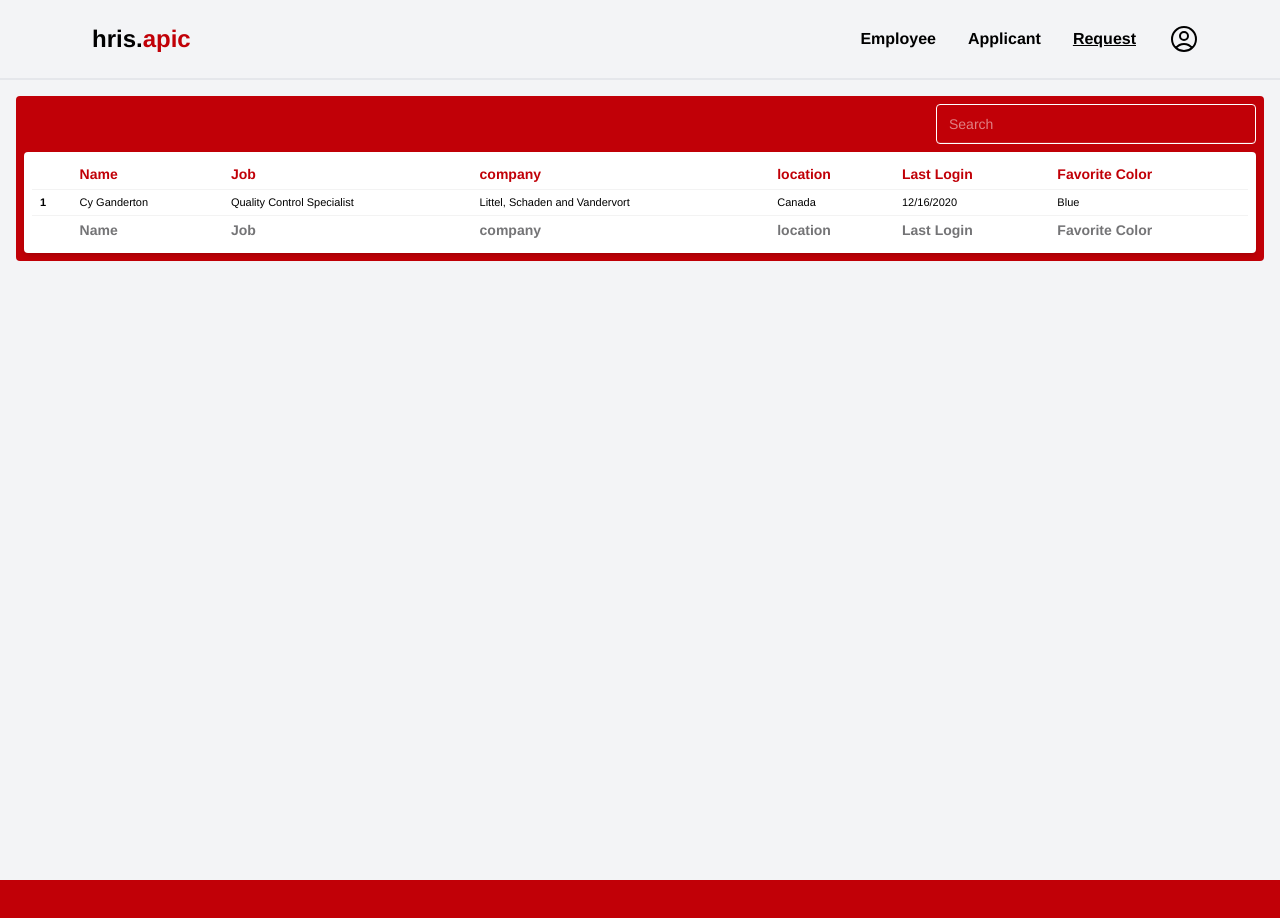
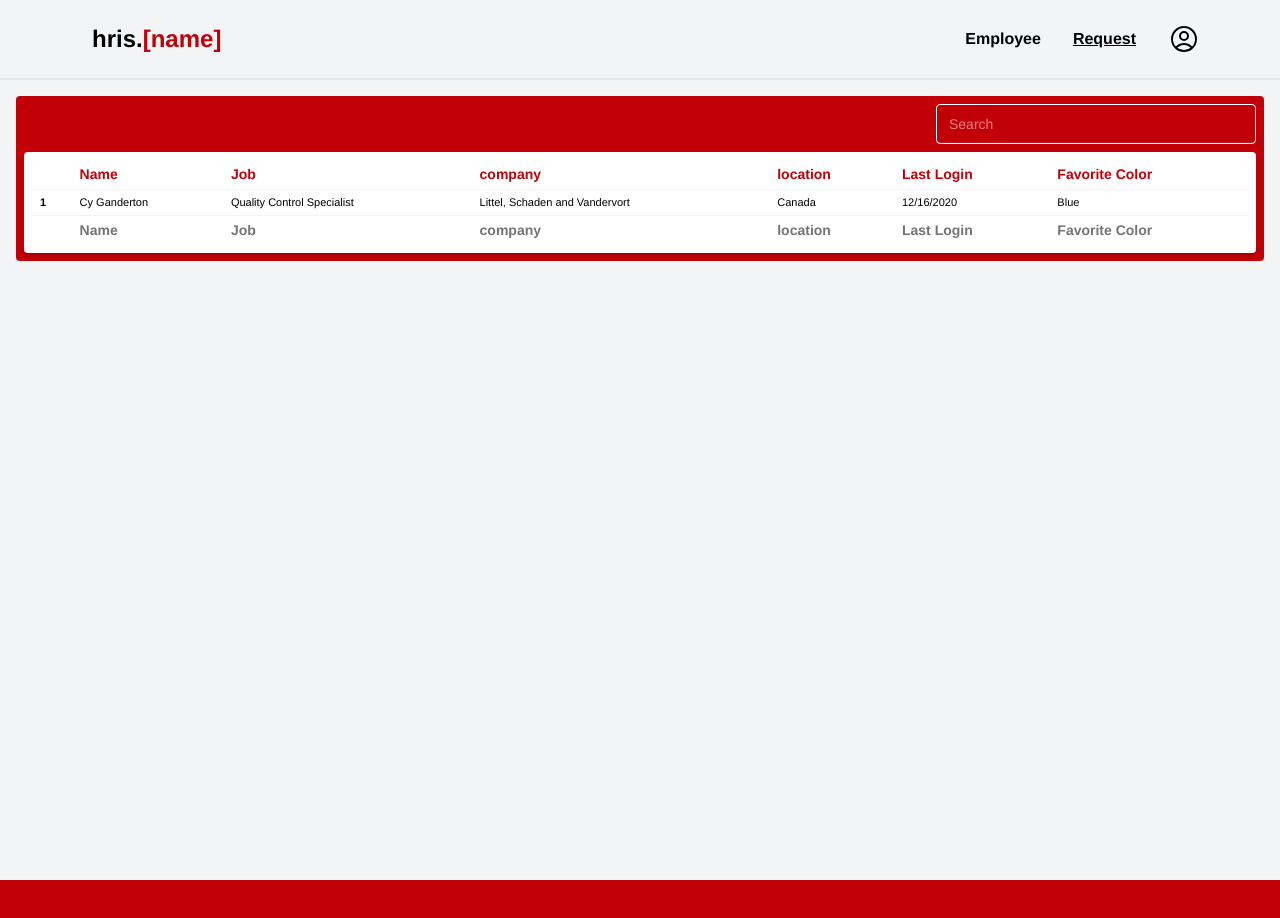
Before and after one commit to 20021092aytidA/hris-fe-next, a Next.js app: page /request in a window 1280 px wide. Shown: the top 918 px of the page. Built offline with nearby package versions, Linux system fonts and the light colour scheme.

Commit message:
edit: removed applicant link; changed the naming of login page and navbar

```diff
--- a/app/(no-shell)/login/page.tsx
+++ b/app/(no-shell)/login/page.tsx
@@ -5,9 +5,9 @@ export default function LoginPage() {
   return (
     <div className="min-h-screen flex items-center justify-center text-black">
       <div>
-        <div className="flex items-start">
+        <div className="flex justify-between items-start">
           <div className="text-7xl">
-            hris.<span className="text-red-600">apic</span>
+            hris.<span className="text-red-600">[name]</span>
           </div>
           <div>LOGIN</div>
         </div>
--- a/app/(with-shell)/component/navbar/links/linkList.tsx
+++ b/app/(with-shell)/component/navbar/links/linkList.tsx
@@ -11,10 +11,6 @@ const LinkList: LinkListType[] = [
     link: "/employee",
   },
   {
-    label: "Applicant",
-    link: "/applicant",
-  },
-  {
     label: "Request",
     link: "/request",
   },
--- a/app/(with-shell)/component/navbar/navbarDesktop.tsx
+++ b/app/(with-shell)/component/navbar/navbarDesktop.tsx
@@ -10,7 +10,7 @@ export default function NavbarDesktop() {
         href="/dashboard"
         className="text-2xl px-3 py-2 hover:underline text-black font-semibold"
       >
-        hris.<span className="text-red-700 font-bold">apic</span>
+        hris.<span className="text-red-700 font-bold">[name]</span>
       </Link>
       <div className="flex items-center space-x-8">
         <NavbarLinks />
--- a/app/(with-shell)/dashboard/component/applicantOverview.tsx
+++ b/app/(with-shell)/dashboard/component/requestOverview.tsx
@@ -1,14 +1,14 @@
 import Link from "next/link";
 import React from "react";
 
-export default function ApplciantOverview() {
+export default function RequestOverview() {
   return (
     <>
       <Link
         className="inline-block underline font-semibold text-md text-white"
         href="/applicant"
       >
-        Applicant
+        Request
       </Link>
       <div className="stats shadow w-full rounded-sm font-semibold bg-gray-100">
         <div className="stat place-items-center">
--- a/app/(with-shell)/dashboard/page.tsx
+++ b/app/(with-shell)/dashboard/page.tsx
@@ -1,6 +1,6 @@
 import Link from "next/link";
 import React from "react";
-import ApplciantOverview from "./component/applicantOverview";
+import ApplciantOverview from "./component/requestOverview";
 import EmployeeOverview from "./component/employeeOverview";
 
 export default function DashboardPage() {
--- a/package.json
+++ b/package.json
@@ -10,7 +10,7 @@
   },
   "dependencies": {
     "daisyui": "^5.5.19",
-    "next": "16.2.4",
+    "next": "^16.2.6",
     "react": "19.2.4",
     "react-dom": "19.2.4"
   },
```
Also changed, not shown: 1 other file (tests, documents, lock files or other folders).
